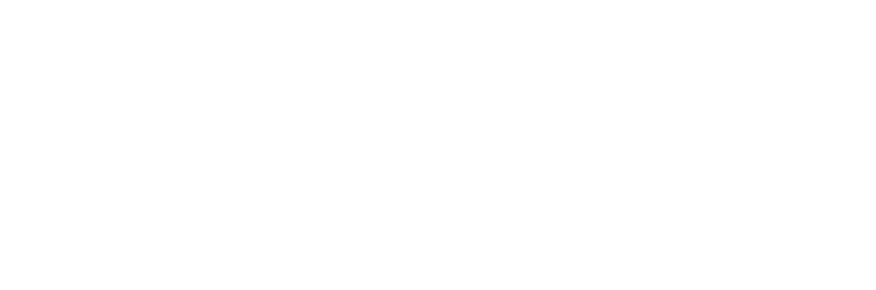
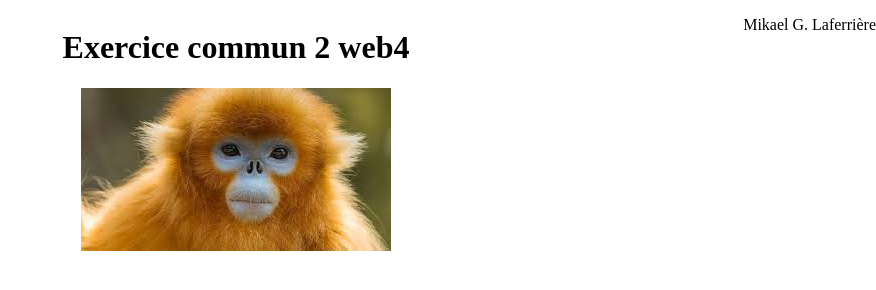
Before and after one commit to MGLaf/web4_exercice_commun02, a plain HTML site: page index.html in a window 1280 px wide. Shown: the whole page, without its empty margins (404-1280 px from the left). Drawn offline with Linux system fonts and the light colour scheme.

Commit message:
Ajout de (titre, image, nom)

```diff
--- /dev/null
+++ b/css/style.css
@@ -0,0 +1,11 @@
+p {
+    position: absolute;
+    top: 0;
+    right: 0;
+}
+
+div {
+    display: flex;
+    flex-direction: column;
+    align-items: center;
+}
--- a/index.html
+++ b/index.html
@@ -1,11 +1,19 @@
 <!DOCTYPE html>
 <html lang="en">
+
 <head>
     <meta charset="UTF-8">
     <meta name="viewport" content="width=device-width, initial-scale=1.0">
     <title>Exercice</title>
+    <link rel="stylesheet" href="css/style.css">
 </head>
+
 <body>
+    <p>Mikael G. Laferrière</p>
+    <div>
+        <h1>Exercice commun 2 web4</h1>
+        <img src="images/singe.jpg" alt="">
+    </div>
+</body>
 
-</body>
 </html>
```
Also changed, not shown: images/singe.jpg (added).
